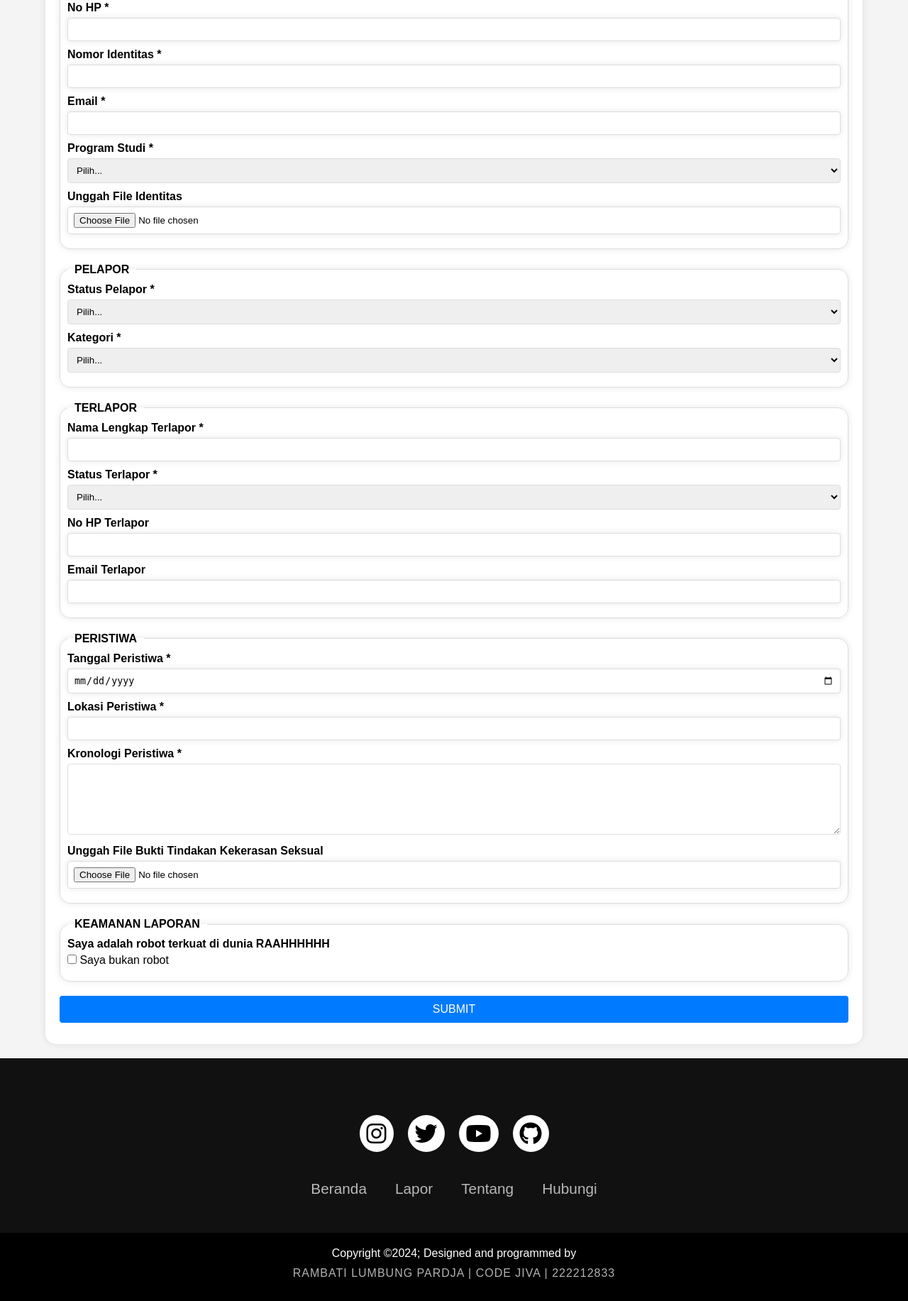
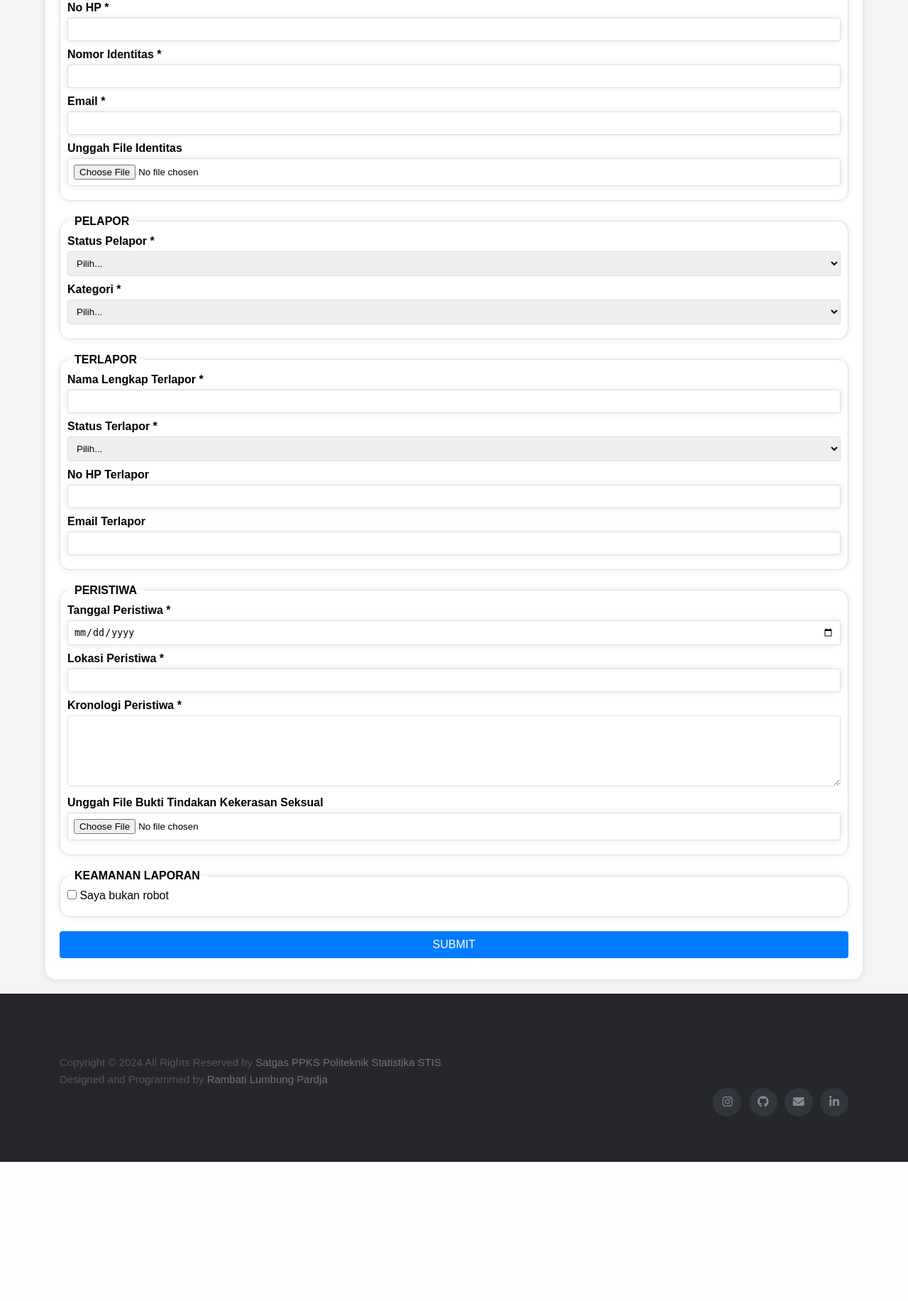
Before and after one commit to codejiva/ppks, a PHP site: page /client/index.php?page=report in a window 1280 px wide. Shown: the part 499-2332 px from the top of the page at 71% size. After the commit the page ends 2136 px from the top, so only its background shows below. Run offline with PHP 8.4, Linux system fonts and the light colour scheme; some libraries are stand-ins or nearby versions.

Commit message:
major fix

```diff
--- a/admin/main.php
+++ b/admin/main.php
@@ -18,7 +18,8 @@ $role_name = $_SESSION['role_name'];
     <meta name="viewport" content="width=device-width, initial-scale=1.0">
     <link href='https://unpkg.com/boxicons@2.0.9/css/boxicons.min.css' rel='stylesheet'>
     <link rel="stylesheet" href="dashboard.css">
-    <title>Admin</title>
+    <link rel="icon" href="../assets/img/Lambang_Politeknik_Statistika_STIS.png" type="image/png">
+    <title>Admin | <?php $page ?></title>
 </head>
 <style>
     body {
--- a/assets/styles/style.css
+++ b/assets/styles/style.css
@@ -195,64 +195,167 @@ footer {
 
 /* kasih efek hover */
 
-.socialIcons a:hover {
-  background-color: #111;
-  transition: 0.5s;
+/* footer */
+.site-footer
+{
+  background-color:#26272b;
+  padding:45px 0 20px;
+  font-size:15px;
+  line-height:24px;
+  color:#737373;
 }
-.socialIcons a:hover i {
-  color: white;
-  transition: 0.5s;
+.site-footer hr
+{
+  border-top-color:#bbb;
+  opacity:0.5
 }
-.footerNav {
-  margin: 30px 0;
+.site-footer hr.small
+{
+  margin:20px 0
 }
-.footerNav ul {
-  display: flex;
-  justify-content: center;
-  list-style-type: none;
+.site-footer h6
+{
+  color:#fff;
+  font-size:16px;
+  text-transform:uppercase;
+  margin-top:5px;
+  letter-spacing:2px
 }
-.footerNav ul li a {
-  color: white;
-  margin: 20px;
-  text-decoration: none;
-  font-size: 1.3em;
-  opacity: 0.7;
-  transition: 0.5s;
+.site-footer a
+{
+  color:#737373;
 }
-.footerNav ul li a:hover {
-  opacity: 1;
+.site-footer a:hover
+{
+  color:#3366cc;
+  text-decoration:none;
 }
-.footerBottom {
-  background-color: #000;
-  padding: 20px;
-  text-align: center;
+.footer-links
+{
+  padding-left:0;
+  list-style:none
 }
-.footerBottom p {
-  color: white;
+.footer-links li
+{
+  display:block
 }
-.designer {
-  opacity: 0.7;
-  text-transform: uppercase;
-  letter-spacing: 1px;
-  font-weight: 400;
-  margin: 0px 5px;
+.footer-links a
+{
+  color:#737373
 }
-@media (max-width: 700px) {
-  .footerNav ul {
-    flex-direction: column;
-  }
-  .footerNav ul li {
-    width: 100%;
-    text-align: center;
-    margin: 10px;
-  }
-  .socialIcons a {
-    padding: 8px;
-    margin: 4px;
+.footer-links a:active,.footer-links a:focus,.footer-links a:hover
+{
+  color:#3366cc;
+  text-decoration:none;
+}
+.footer-links.inline li
+{
+  display:inline-block
+}
+.site-footer .social-icons
+{
+  text-align:right
+}
+.site-footer .social-icons a
+{
+  width:40px;
+  height:40px;
+  line-height:40px;
+  margin-left:6px;
+  margin-right:0;
+  border-radius:100%;
+  background-color:#33353d
+}
+.copyright-text
+{
+  margin:0
+}
+@media (max-width:991px)
+{
+  .site-footer [class^=col-]
+  {
+    margin-bottom:30px
   }
 }
-
-.bung {
-  margin-top: 10px;
-  margin-bottom: 10px;
+@media (max-width:767px)
+{
+  .site-footer
+  {
+    padding-bottom:0
+  }
+  .site-footer .copyright-text,.site-footer .social-icons
+  {
+    text-align:center
+  }
 }
+.social-icons
+{
+  padding-left:0;
+  margin-bottom:0;
+  list-style:none
+}
+.social-icons li
+{
+  display:inline-block;
+  margin-bottom:4px
+}
+.social-icons li.title
+{
+  margin-right:15px;
+  text-transform:uppercase;
+  color:#96a2b2;
+  font-weight:700;
+  font-size:13px
+}
+.social-icons a{
+  background-color:#eceeef;
+  color:#818a91;
+  font-size:16px;
+  display:inline-block;
+  line-height:44px;
+  width:44px;
+  height:44px;
+  text-align:center;
+  margin-right:8px;
+  border-radius:100%;
+  -webkit-transition:all .2s linear;
+  -o-transition:all .2s linear;
+  transition:all .2s linear
+}
+.social-icons a:active,.social-icons a:focus,.social-icons a:hover
+{
+  color:#fff;
+  background-color:#29aafe
+}
+.social-icons.size-sm a
+{
+  line-height:34px;
+  height:34px;
+  width:34px;
+  font-size:14px
+}
+.social-icons a.facebook:hover
+{
+  background-color:#3b5998
+}
+.social-icons a.twitter:hover
+{
+  background-color:#00aced
+}
+.social-icons a.linkedin:hover
+{
+  background-color:#007bb6
+}
+.social-icons a.dribbble:hover
+{
+  background-color:#ea4c89
+}
+@media (max-width:767px)
+{
+  .social-icons li.title
+  {
+    display:block;
+    margin-right:0;
+    font-weight:600
+  }
+}
--- a/client/footer.php
+++ b/client/footer.php
@@ -1,21 +1,25 @@
 <!-- untuk ffooter -->
-<div class="footerContainer">
-        <div class="socialIcons">
-            <a href="https://www.instagram.com/codejiva/"><i class="fa-brands fa-instagram"></i></a>
-            <a href="https://twitter.com/codejiva"><i class="fa-brands fa-twitter"></i></a>
-            <a href="https://youtu.be/8_vTlI9tn6Y?si=KCgrMBiAtRUTLcjd"><i class="fa-brands fa-youtube"></i></a>
-            <a href="https://github.com/codejiva"><i class="fa-brands fa-github"></i></a>
+<?php
+include $_SERVER['DOCUMENT_ROOT'] . '/ppks/client/config.php';
+?>
+<div class="container" style="background-color:#26272b;">
+    <div class="row">
+        <div class="col-md-8 col-sm-6 col-xs-12">
+            <p class="copyright-text">Copyright &copy; 2024 All Rights Reserved by
+                <a href="<?php echo $base_url; ?>/client/index.php?page=home">Satgas PPKS Politeknik Statistika STIS</a>.
+            </p>
+            <p>
+                Designed and Programmed by <a href="https://www.instagram.com/rambatipardja_">Rambati Lumbung Pardja</a>
+            </p>
         </div>
-        <div class="footerNav">
-            <ul><li><a href="../client/pages/home.php">Beranda</a></li>
-                <li><a href="../client/pages/report.php">Lapor</a></li>
-                <li><a href="#about">Tentang</a></li>
-                <li><a href="">Hubungi</a></li>
+
+        <div class="col-md-4 col-sm-6 col-xs-12">
+            <ul class="social-icons">
+                <li><a class="dribbble" href="#"><i class="fa-brands fa-instagram"></i></a></li>
+                <li><a class="twitter" href="#"><i class="fa-brands fa-github"></i></a></li>
+                <li><a class="dribbble" href="#"><i class="fa-solid fa-envelope"></i></a></li>
+                <li><a class="linkedin" href="#"><i class="fa-brands fa-linkedin"></i></a></li>
             </ul>
         </div>
-
     </div>
-    <div class="footerBottom">
-        <p>Copyright &copy;2024; Designed and programmed by</p>
-        <p class="bung"><span class="designer">Rambati Lumbung Pardja | Code Jiva | 222212833</span></p>
-    </div>
+</div>
--- a/client/index.php
+++ b/client/index.php
@@ -14,6 +14,7 @@ include $_SERVER['DOCUMENT_ROOT'] . '/ppks/client/config.php';
     <link rel="stylesheet" href="../assets/styles/mediaqueries.css">
     <link rel="icon" href="../assets/img/Lambang_Politeknik_Statistika_STIS.png" type="image/png">
     <link rel="stylesheet" href="https://cdnjs.cloudflare.com/ajax/libs/font-awesome/6.5.1/css/all.min.css" integrity="sha512-DTOQO9RWCH3ppGqcWaEA1BIZOC6xxalwEsw9c2QQeAIftl+Vegovlnee1c9QX4TctnWMn13TZye+giMm8e2LwA==" crossorigin="anonymous" referrerpolicy="no-referrer" />
+    <link rel="stylesheet" href="path/to/font-awesome/css/font-awesome.min.css">
 </head>
 
 <body>
@@ -40,8 +41,7 @@ include $_SERVER['DOCUMENT_ROOT'] . '/ppks/client/config.php';
             break;
     }
     ?>
-
-    <footer>
+    <footer class="site-footer">
         <?php include 'footer.php'; ?>
     </footer>
     <!-- Script -->
--- a/client/pages/report.php
+++ b/client/pages/report.php
@@ -35,15 +35,6 @@
                 <div>
                     <label for="email">Email *</label>
                     <input type="email" id="email" name="email" required>
-                </div>
-                <div>
-                    <label for="prodi">Program Studi *</label>
-                    <select id="prodi" name="prodi" required>
-                        <option value="">Pilih...</option>
-                        <option value="ST">D-IV Statistika Terapan</option>
-                        <option value="KS">D-IV Komputasi Statistik</option>
-                        <option value="D3">D-III Statistika</option>
-                    </select>
                 </div>
                 <div>
                     <label for="file_identitas">Unggah File Identitas</label>
@@ -122,7 +113,6 @@
             <fieldset class="keamanan">
                 <legend>KEAMANAN LAPORAN</legend>
                 <div>
-                    <label for="captcha">Saya adalah robot terkuat di dunia RAAHHHHHH</label>
                     <div id="captcha">
                         <!-- Ntar taro captcha di sini -->
                         <input type="checkbox" required> Saya bukan robot
```
Also changed, not shown: client/pages/article.php (+11 -3 lines).
